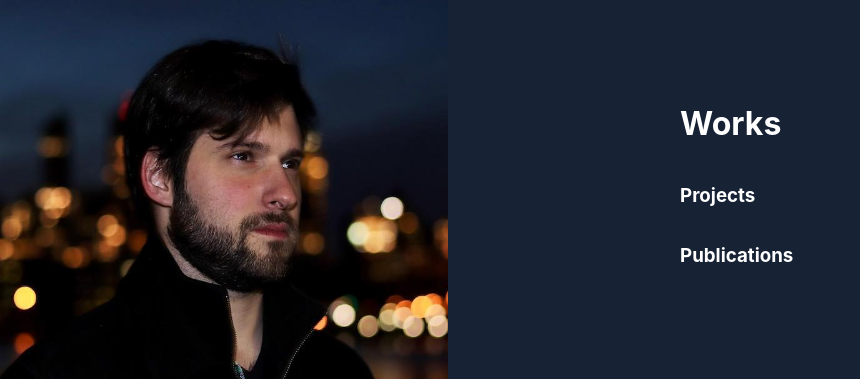
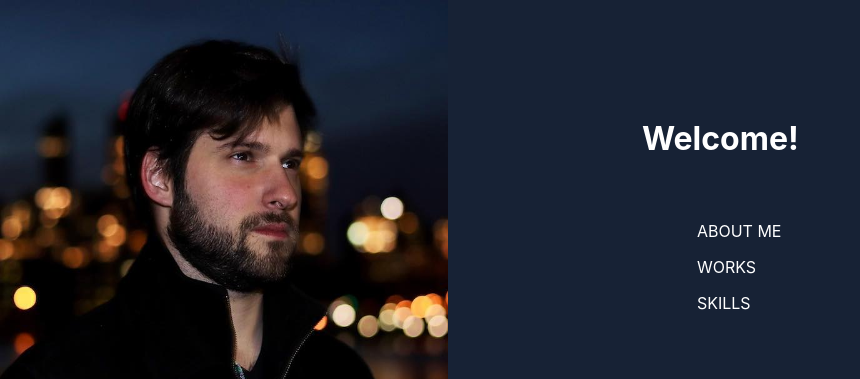
Before and after one commit to Bcdirito/github.bcdirito.io, a React (Create React App) app: page / in a window 1280 px wide. Shown: the top 379 px of the page, without its empty margins (0-860 px from the left). Built offline with nearby package versions, Linux system fonts and the light colour scheme.

Commit message:
added functionality home page

```diff
--- a/src/components/content/components/ContentContainer.js
+++ b/src/components/content/components/ContentContainer.js
@@ -6,21 +6,52 @@ import SkillContainer from "./SkillContainer"
 
 import "../css/contentContainer.css"
 
-import backArrow  from "../../../media/icons/back_arrow.svg"
+import backArrow  from "../../../media/icons/back_arrow.png"
 import skillIconData from "../../../db/skillIcons"
 
 export default class ContentContainer extends Component {
+    state = {
+        componentDisplay: ""
+    }
+
+    backToHome = () => {
+        this.setState({
+            ...this.state,
+            componentDisplay: ""
+        }, () => {
+            document.getElementById("backArrow").classList.toggle("hideIcon")
+        })
+    }
+
+    selectComponent = (target) => {
+        this.setState({
+            ...this.state,
+            componentDisplay: target.dataset.name
+        }, () => {
+            document.getElementById("backArrow").classList.toggle("hideIcon")
+        })
+    }
+
+    renderComponent = () => {
+        switch (this.state.componentDisplay) {
+            case "about":
+                return <About />
+            case "works":
+                return <ProjectContainer />
+            case "skills":
+                return <SkillContainer icons={skillIconData} images={require.context("../../../media/icons/skills")} />
+            default:
+                return <Home select={this.selectComponent} />
+        }
+    }
+
     render() {
-        const iconImages = require.context("../../../media/icons/skills")
         return (
             <div id="contentContainer">
                 <div id="portfolioContent">
-                    <img src={backArrow} className="icon backArrow hideIcon" alt="Go Back" />
+                    <img src={backArrow} className="icon hideIcon" id= "backArrow" alt="Go Back" onClick={() => this.backToHome()} />
                     <div id="displayContent">
-                        {/* <Home /> */}
-                        {/* <About /> */}
-                        <ProjectContainer />
-                        {/* <SkillContainer icons={skillIconData} images={iconImages} /> */}
+                        {this.renderComponent()}
                     </div>
                 </div>
             </div>
--- a/src/components/content/components/Home.js
+++ b/src/components/content/components/Home.js
@@ -10,9 +10,9 @@ export default class Home extends Component {
           <h1 className="contentHeader">Welcome!</h1>
             <div className="homeContent">
                 <div className="homeText">
-                  <p className="visitPage">ABOUT ME</p>
-                  <p className="visitPage">WORKS</p>
-                  <p className="visitPage">SKILLS</p>
+                  <p className="visitPage" data-name="about" onClick={(e) => this.props.select(e.target)}>ABOUT ME</p>
+                  <p className="visitPage" data-name="works" onClick={(e) => this.props.select(e.target)}>WORKS</p>
+                  <p className="visitPage" data-name="skills" onClick={(e) => this.props.select(e.target)}>SKILLS</p>
                 </div>
             </div>
         </div>
--- a/src/components/content/components/ProjectContainer.js
+++ b/src/components/content/components/ProjectContainer.js
@@ -53,7 +53,7 @@ export default class ProjectContainer extends Component {
   renderDemoProjects = () => {
     const projectContext = require.context("../../../media/photos/projects")
     const projects = projectData.map(proj => {
-      return <ProjectCard key={proj.name} data={proj} name={proj.name} card={proj.card} blurb={proj.blurb} select={this.featureSelectedProject} context={projectContext}/>
+      return <ProjectCard key={proj.name} data={proj} name={proj.name} card={proj.card} blurb={proj.blurb} select={this.featureSelectedProject} context={projectContext} onClick={(e) => this.renderSelectedProject(e)}/>
     })
 
     return (
@@ -80,10 +80,11 @@ export default class ProjectContainer extends Component {
     target.nextElementSibling.classList.toggle("hideContainer")
   }
 
-  // renderSelectedProject  = () => {
-  //   if (this.state.featuredWork.type === "publication") return <Publication data={this.state.featuredWork}/>
-  //   else return <Project data={this.state.featuredWork}/>
-  // }
+  renderSelectedProject  = (target) => {
+    console.log(target)
+    // if (this.state.featuredWork.type === "publication") return <Publication data={this.state.featuredWork}/>
+    // else return <Project data={this.state.featuredWork}/>
+  }
 
   render() {
     return (
--- a/src/components/content/css/contentContainer.css
+++ b/src/components/content/css/contentContainer.css
@@ -24,14 +24,16 @@
     visibility: hidden;
 }
 
-.backArrow {
-    width: 5%;
-    fill: #ffffff
+#backArrow {
+    filter: invert(100%);
+    width: 7%;
 }
 
-.icon:hover {
-    fill: #000000;
+#backArrow:hover {
     cursor: pointer;
+    -webkit-transform: scale(1.25);
+    -ms-transform: scale(1.25);
+    transform: scale(1.25);
 }
 
 .skillIcon {
```
Also changed, not shown: src/media/icons/back_arrow.png (added), src/media/icons/back_arrow.svg (deleted).
